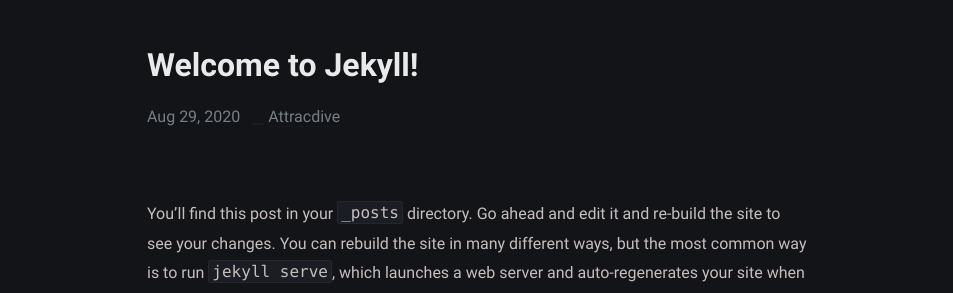
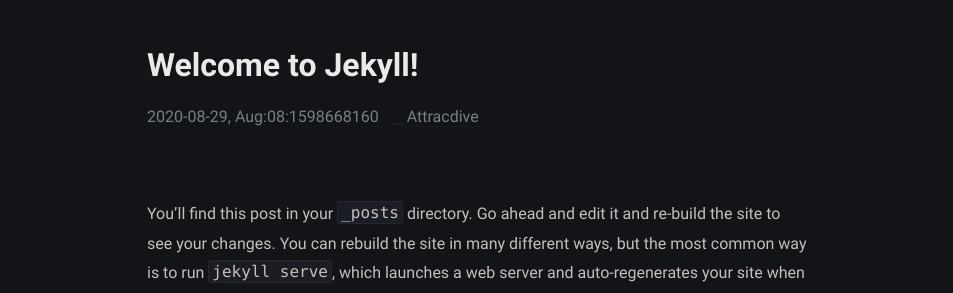
Before and after one commit to Attracdive/attracdive.github.io, a Jekyll site: the page built from _posts/welcome-to-jekyll/2020-08-29-welcome-to-jekyll.md, in a window 1280 px wide. Shown: the part 154-447 px from the top of the page, without its empty margins (163-1116 px from the left). Built offline with Jekyll 4.4.1, drawn with Linux system fonts in a browser that asks for light colours.

Commit message:
modify config

```diff
--- a/_layouts/home.html
+++ b/_layouts/home.html
@@ -6,7 +6,7 @@ home: true
 <h3 class="posts-item-note" aria-label="Recent Posts">Recent Posts</h3>
 {%- for post in site.posts limit: site.number_of_posts -%}
 <article class="post-item">
-  <span class="post-item-date">{{ post.date | date: "%Y %M %d" }}</span>
+  <span class="post-item-date">{{ post.date | date: "%Y-%m-%d" }}</span>
   <h4 class="post-item-title">
     <a href="{{ post.url }}">{{ post.title | escape }}</a>
   </h4>
--- a/_layouts/post.html
+++ b/_layouts/post.html
@@ -49,13 +49,14 @@ layout: compress
           {% if page.date %}
           <div class="post-meta">
             <time datetime="{{ page.date | date_to_xmlschema }}" itemprop="datePublished">
-              {{ page.date | date: "%b %d, %Y" }}
+              <!-- {{ page.date | date: "%b %d, %Y" }} -->
+              {{ page.date | date: "%Y-%m-%d, %h:%m:%s" }}
             </time>
             <span itemprop="author" itemscope itemtype="https://schema.org/Person">
               <span itemprop="name">{{ site.author.name }}</span>
             </span>
             <time hidden datetime="{{ page.modified | date_to_xmlschema }}" itemprop="dateModified">
-              {{ page.date | date: "%b %d, %Y" }}
+              {{ page.date | date: "%Y-%m-%d" }}
             </time>
             <span hidden itemprop="publisher" itemtype="Person">{{ site.author.name }}</span>
             <span hidden itemprop="image">{{ page.image }}</span>
```
